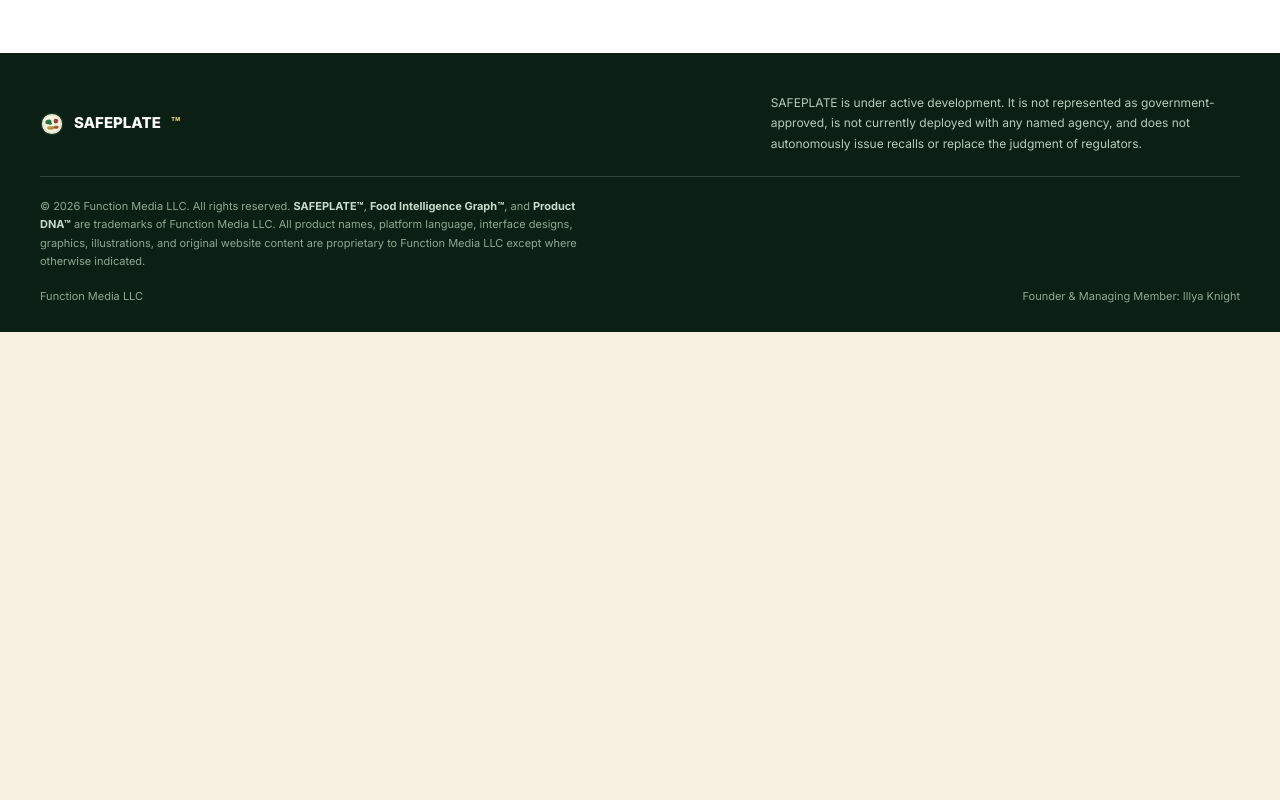
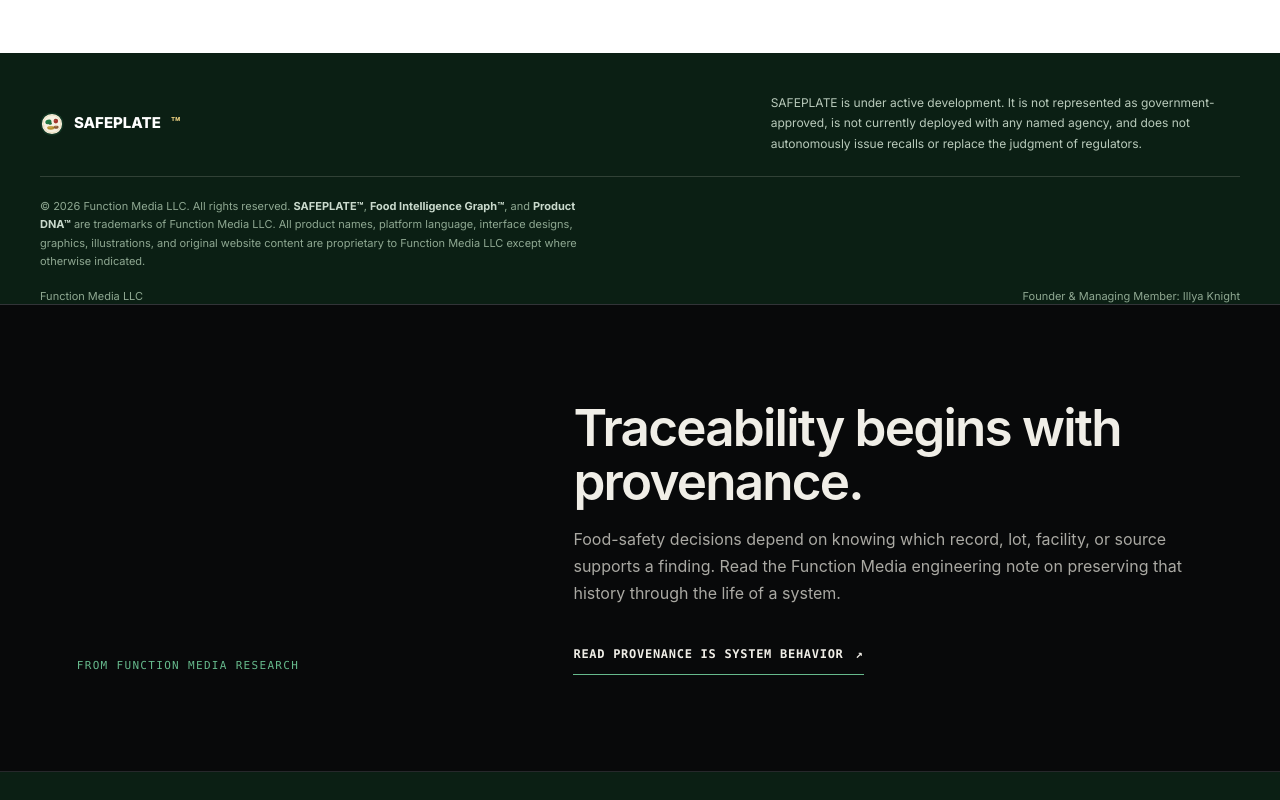
Before and after one commit to illyaknight-web/safeplate-intelligence, a plain HTML site: page index.html in a window 1280 px wide. Shown: the part 7553-8353 px from the top of the page. Before the commit the page ends 7885 px from the top, so only its background shows below. Drawn offline with Linux system fonts and the light colour scheme.

Commit message:
Add Function Media research gateway

```diff
--- a/index.html
+++ b/index.html
@@ -909,6 +909,17 @@
       <span>Founder &amp; Managing Member: Illya Knight</span>
     </div>
   </div>
+
+<section class="fm-research-gateway" aria-labelledby="fm-research-safeplate-intelligence" style="border-top:1px solid rgba(160,165,175,.28);border-bottom:1px solid rgba(160,165,175,.20);padding:clamp(56px,8vw,96px) clamp(22px,6vw,88px);background:#08090a;">
+  <div style="max-width:1180px;margin:0 auto;display:grid;grid-template-columns:minmax(0,.8fr) minmax(0,1.2fr);gap:clamp(28px,6vw,90px);align-items:end;">
+    <p style="margin:0;font:500 11px/1.5 ui-monospace,SFMono-Regular,Menlo,Consolas,monospace;letter-spacing:.12em;color:#66b98c;">FROM FUNCTION MEDIA RESEARCH</p>
+    <div>
+      <h2 id="fm-research-safeplate-intelligence" style="margin:0 0 18px;color:#f0eee7;font:600 clamp(28px,4vw,52px)/1.04 -apple-system,BlinkMacSystemFont,'Segoe UI',sans-serif;letter-spacing:-.035em;">Traceability begins with provenance.</h2>
+      <p style="max-width:720px;margin:0 0 28px;color:#aaa9a3;font:400 16px/1.7 -apple-system,BlinkMacSystemFont,'Segoe UI',sans-serif;">Food-safety decisions depend on knowing which record, lot, facility, or source supports a finding. Read the Function Media engineering note on preserving that history through the life of a system.</p>
+      <a href="https://function-media-intelligence.netlify.app/insights/provenance-is-system-behavior/" target="_blank" rel="noopener" style="display:inline-flex;align-items:center;gap:12px;padding:12px 0;border-bottom:1px solid #66b98c;color:#f0eee7;font:600 12px/1.2 ui-monospace,SFMono-Regular,Menlo,Consolas,monospace;letter-spacing:.06em;text-decoration:none;text-transform:uppercase;">Read Provenance Is System Behavior <span aria-hidden="true">↗</span></a>
+    </div>
+  </div>
+</section>
 </footer>
 
 <script>
```
